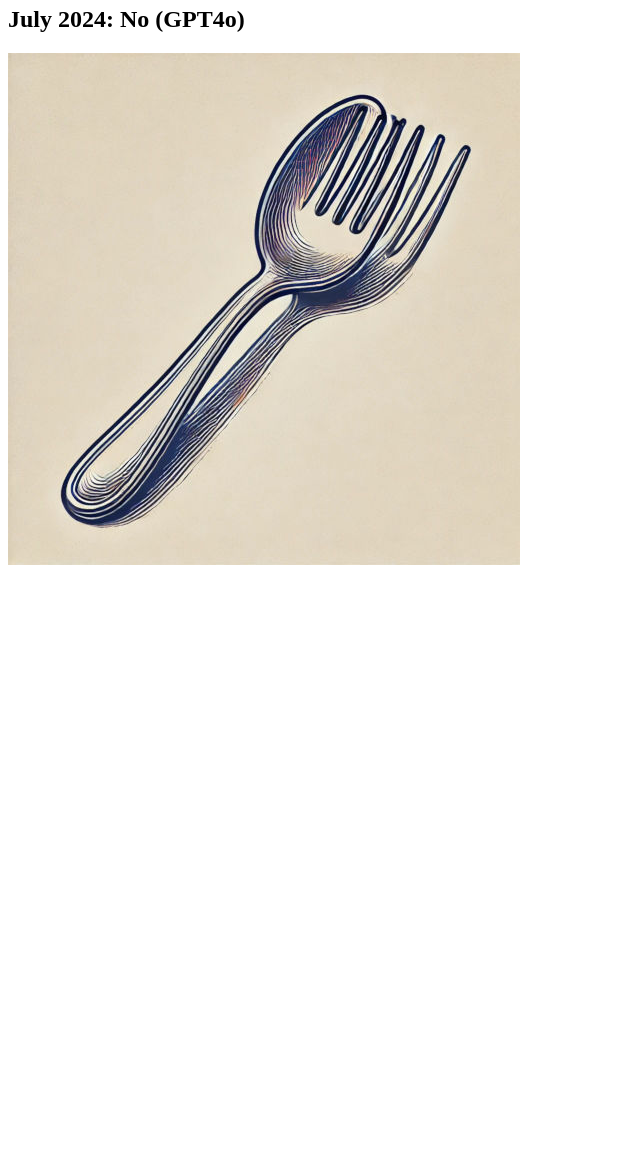
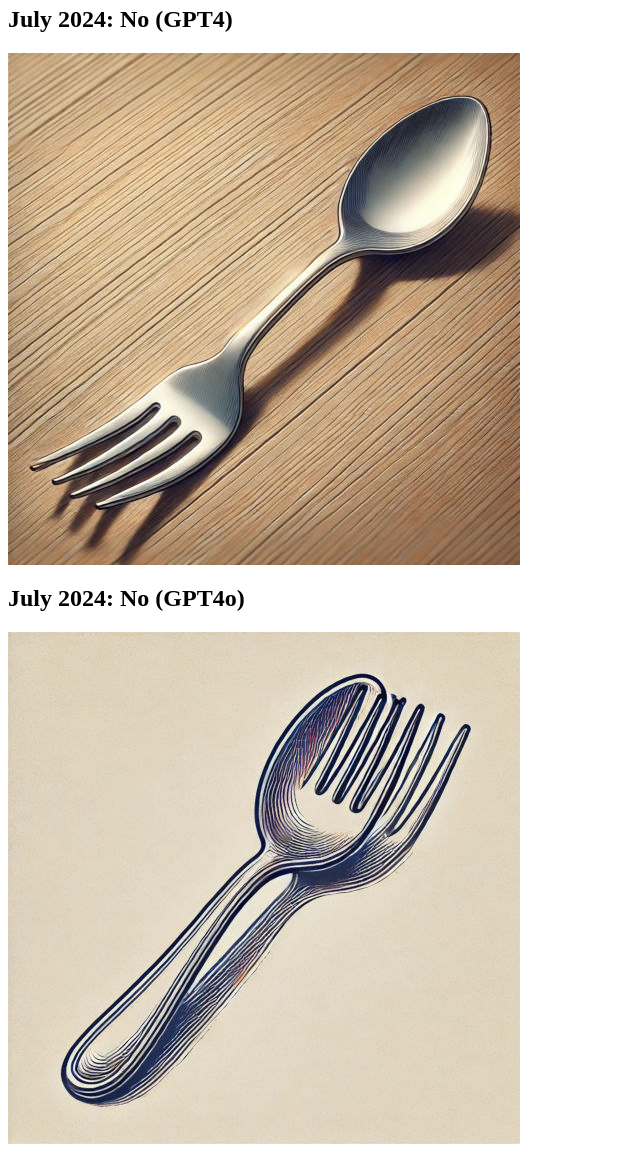
Before and after one commit to HarryR/canaidrawasporkyet.org, a plain HTML site: page index.html in a window 1280 px wide. Shown: the part 60-1212 px from the top of the page, without its empty margins (0-640 px from the left). Before the commit the page ends 800 px from the top, so only its background shows below. Drawn offline with Linux system fonts and the light colour scheme.

Commit message:
gpt4 july 2024

```diff
--- a/index.html
+++ b/index.html
@@ -12,6 +12,11 @@
 		</header>
 
 		<hgroup>
+			<h2>July 2024: No (GPT4)</h2>
+			<img src="img/2024/7/gpt4.jpg" />
+		</hgroup>
+
+		<hgroup>
 			<h2>July 2024: No (GPT4o)</h2>
 			<img src="img/2024/7/gpt4o.jpg" />
 		</hgroup>
```
Also changed, not shown: img/2024/7/gpt4.jpg (added).
